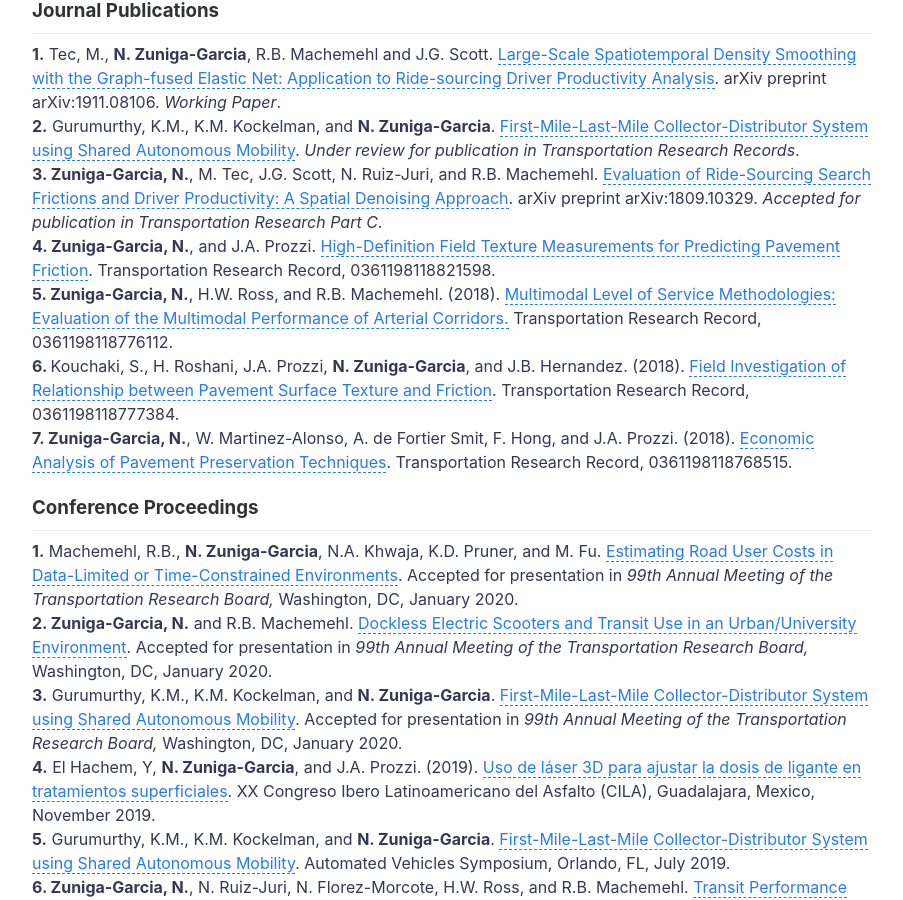
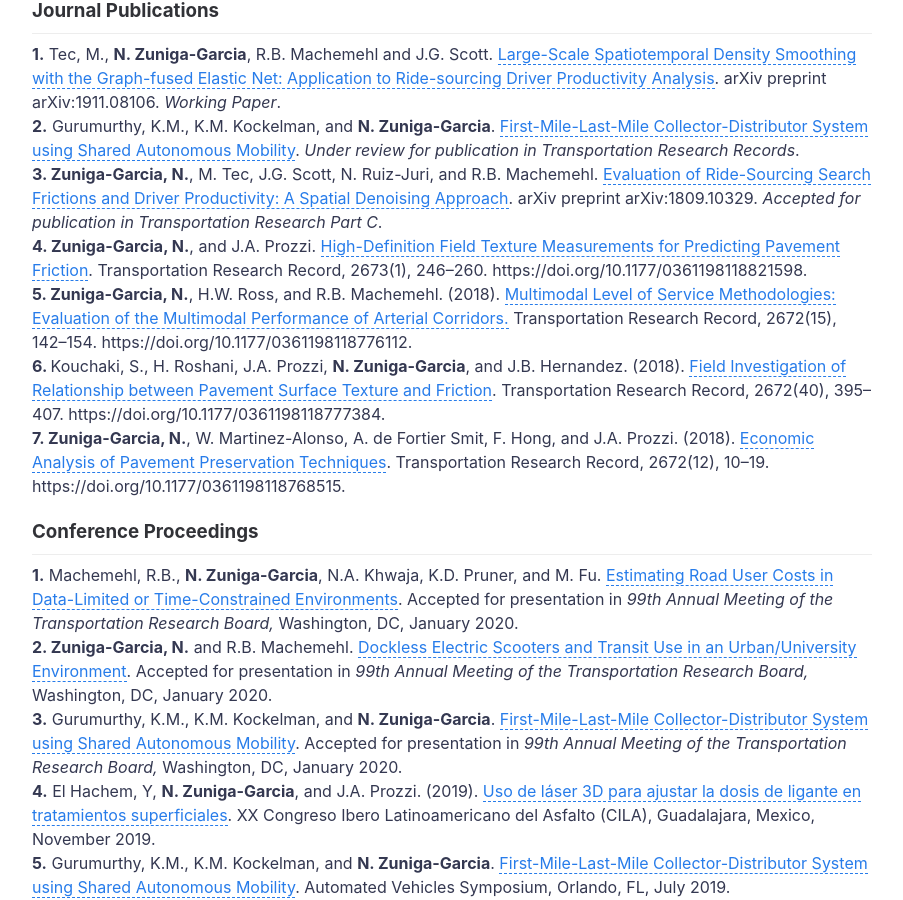
Before and after one commit to nzunigag/nzunigag.github.io, a Jekyll site: the page built from research.md, in a window 1280 px wide and 900 px high, scrolled down 415 px. Shown: the whole window, without its empty margins (188-1091 px from the left). Built offline with Jekyll 4.4.1, drawn with Linux system fonts in a browser that asks for light colours.

Commit message:
Update research.md

```diff
--- a/research.md
+++ b/research.md
@@ -15,14 +15,13 @@ ___
 <br>
 <b>3. Zuniga-Garcia, N.</b>, M. Tec, J.G. Scott, N. Ruiz-Juri, and R.B. Machemehl. [Evaluation of Ride-Sourcing Search Frictions and Driver Productivity: A Spatial Denoising Approach](../research/pub/2019_Ridesourcing.pdf). arXiv preprint arXiv:1809.10329.<i> Accepted for publication in Transportation Research Part C</i>.
 <br>
-<b>4. Zuniga-Garcia, N.</b>, and J.A. Prozzi. [High-Definition Field Texture Measurements for Predicting Pavement Friction](../research/pub/2019_Friction.pdf). Transportation Research Record, 0361198118821598.
+<b>4. Zuniga-Garcia, N.</b>, and J.A. Prozzi. [High-Definition Field Texture Measurements for Predicting Pavement Friction](../research/pub/2019_Friction.pdf). Transportation Research Record, 2673(1), 246–260. https://doi.org/10.1177/0361198118821598.
 <br>
-<b>5. Zuniga-Garcia, N.</b>, H.W. Ross, and R.B. Machemehl. (2018). [Multimodal Level of Service Methodologies: Evaluation of the Multimodal Performance of Arterial Corridors.](../research/pub/2018_MMLOS.pdf) Transportation Research Record, 0361198118776112.
+<b>5. Zuniga-Garcia, N.</b>, H.W. Ross, and R.B. Machemehl. (2018). [Multimodal Level of Service Methodologies: Evaluation of the Multimodal Performance of Arterial Corridors.](../research/pub/2018_MMLOS.pdf) Transportation Research Record, 2672(15), 142–154. https://doi.org/10.1177/0361198118776112.
 <br>
-<b>6. </b> Kouchaki, S., H. Roshani, J.A. Prozzi, <b> N. Zuniga-Garcia</b>, and J.B. Hernandez. (2018). [Field Investigation of Relationship between Pavement Surface Texture and Friction](../research/pub/2018_Friction.pdf). Transportation Research Record, 0361198118777384.
+<b>6. </b> Kouchaki, S., H. Roshani, J.A. Prozzi, <b> N. Zuniga-Garcia</b>, and J.B. Hernandez. (2018). [Field Investigation of Relationship between Pavement Surface Texture and Friction](../research/pub/2018_Friction.pdf). Transportation Research Record, 2672(40), 395–407. https://doi.org/10.1177/0361198118777384.
 <br>
-<b>7. Zuniga-Garcia, N.</b>, W. Martinez-Alonso, A. de Fortier Smit, F. Hong, and J.A. Prozzi. (2018). [Economic Analysis of Pavement Preservation Techniques](../research/pub/2018_LCCA.pdf). Transportation Research Record, 0361198118768515.
-
+<b>7. Zuniga-Garcia, N.</b>, W. Martinez-Alonso, A. de Fortier Smit, F. Hong, and J.A. Prozzi. (2018). [Economic Analysis of Pavement Preservation Techniques](../research/pub/2018_LCCA.pdf). Transportation Research Record, 2672(12), 10–19. https://doi.org/10.1177/0361198118768515.
 
 ### Conference Proceedings
 ___
```
